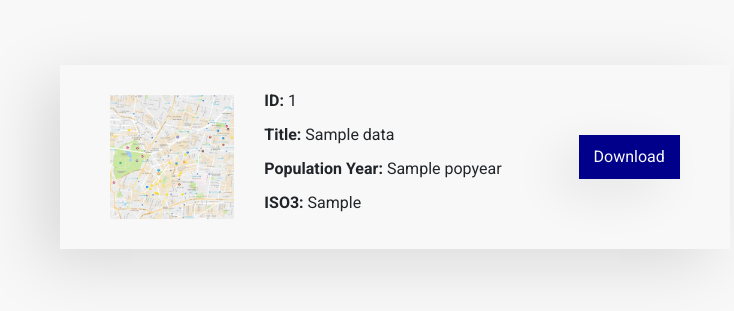
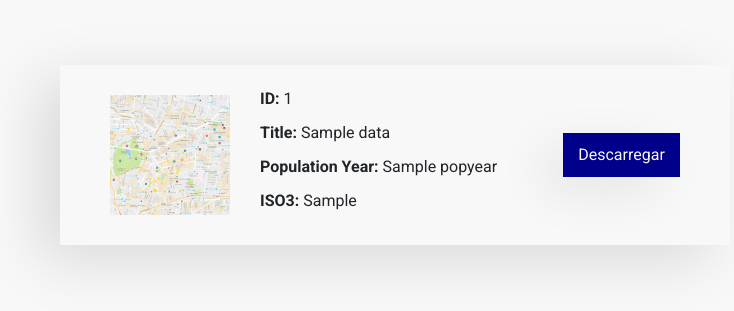
Before and after one commit to oks-erm/Google-Hackathon-June-2024-v2, a Flask app: page /report in a window 1280 px wide. Shown: the part 206-517 px from the top of the page, without its empty margins (245-979 px from the left). Run offline with Flask 3, Linux system fonts and the light colour scheme; the visitor is signed in with stand-in values (Sample User, id 1); tables that the repository leaves empty hold one stand-in row (values such as "Sample post"); a database or web service that is not in the repository returns one stand-in record (values such as "Sample title"); data that the repository does not hold is empty; some libraries are stand-ins or nearby versions.

Commit message:
restyled and retranslated more texts and styled downloaded PDFs

```diff
--- a/templates/login.html
+++ b/templates/login.html
@@ -6,7 +6,7 @@
 {% block content %}
 <div class="container">
     <div class="login-wrap">
-        <h1 class="text-center h1">Autenticação</h1>
+        <h2 class="text-center h1">Autenticação</h2>
         <form action="/login" method="post" class="form-horizontal text-center">
             <div class="form-group">
                 <div class="col-sm-8">
--- a/templates/report.html
+++ b/templates/report.html
@@ -57,7 +57,7 @@ Relatórios
             <div><strong>Population Year:</strong> {{ item.popyear }}</div>
             <div><strong>ISO3:</strong> {{ item.iso3 }}</div>
         </div>
-        <button class="report-btn" data-id="{{ item.id }}" data-title="{{ item.title }}" data-popyear="{{ item.popyear }}" data-iso3="{{ item.iso3 }}">Download</button>
+        <button class="report-btn" data-id="{{ item.id }}" data-title="{{ item.title }}" data-popyear="{{ item.popyear }}" data-iso3="{{ item.iso3 }}">Descarregar</button>
     </div>
     {% endfor %}
 </div>
@@ -123,12 +123,12 @@ Relatórios
             header: {
                 fontSize: 22,
                 bold: true,
-                margin: [0, 0, 0, 10]
+                margin: [0, 0, 0, 10],
+                alignment: 'center'
             },
             subheader: {
-                fontSize: 16,
-                bold: true,
-                margin: [0, 10, 0, 5]
+                fontSize: 14,
+                margin: [0, 10, 0, 10]
             },
             quote: {
                 italics: true,
--- a/templates/run.html
+++ b/templates/run.html
@@ -91,7 +91,7 @@
       <div class="col run-model ma-0 pa-0" style="padding-right: 0px;">
         <div class="d-flex flex-row justify-content-between">
           <h3 class="mx-auto">
-            Add pins
+            Adicionar pontos
           </h3>
         </div>
 
```
